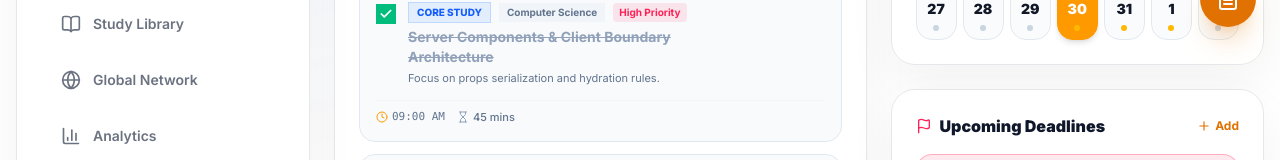
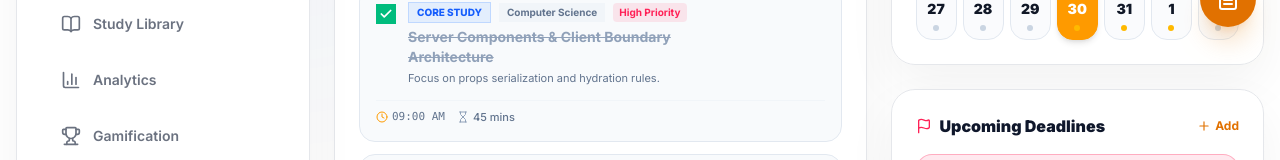
Before and after one commit to Diya030805/CodeCrafters, a Next.js app: page /dashboard/planner in a window 1280 px wide. Shown: the part 749-909 px from the top of the page. Built offline with nearby package versions, Linux system fonts and the light colour scheme.

Commit message:
implement multiple unrelated features in one response.

```diff
--- a/components/dashboard/sidebar.tsx
+++ b/components/dashboard/sidebar.tsx
@@ -6,7 +6,6 @@ import {
   LayoutDashboard,
   CalendarDays,
   BookOpen,
-  Globe,
   BarChart3,
   Settings2,
   Search,
@@ -42,7 +41,6 @@ const navItems = [
   { icon: Mic, label: 'Voice Tutor', href: '/dashboard/voice-tutor' },
   { icon: FileText, label: 'AI Notes', href: '/dashboard/notes' },
   { icon: BookOpen, label: 'Study Library', href: '/dashboard/knowledge-base' },
-  { icon: Globe, label: 'Global Network', href: '/dashboard/network' },
   { icon: BarChart3, label: 'Analytics', href: '/dashboard/analytics' },
   { icon: Trophy, label: 'Gamification', href: '/dashboard/gamification' },
   { icon: Settings2, label: 'Preferences', href: '/dashboard/preferences' },
```
